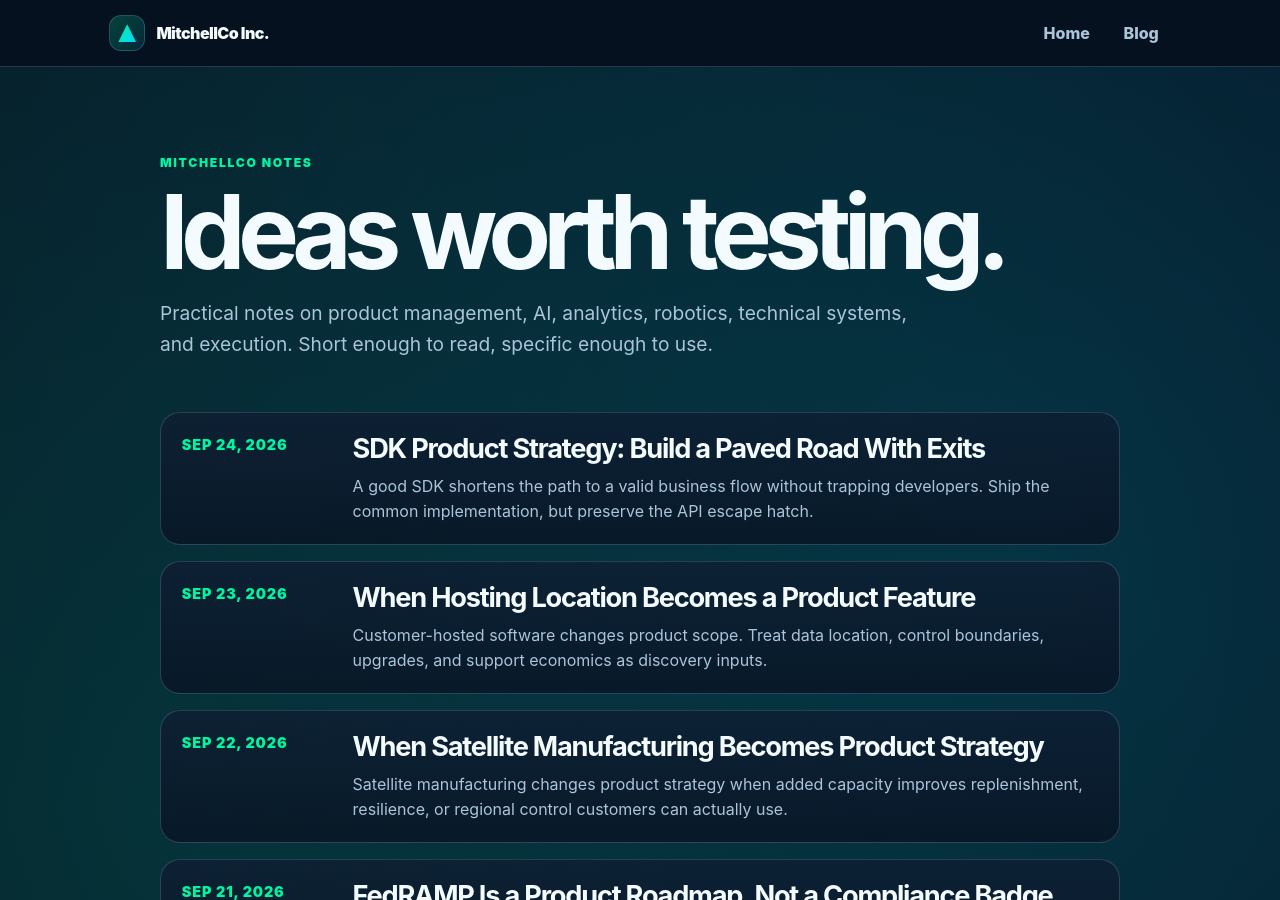
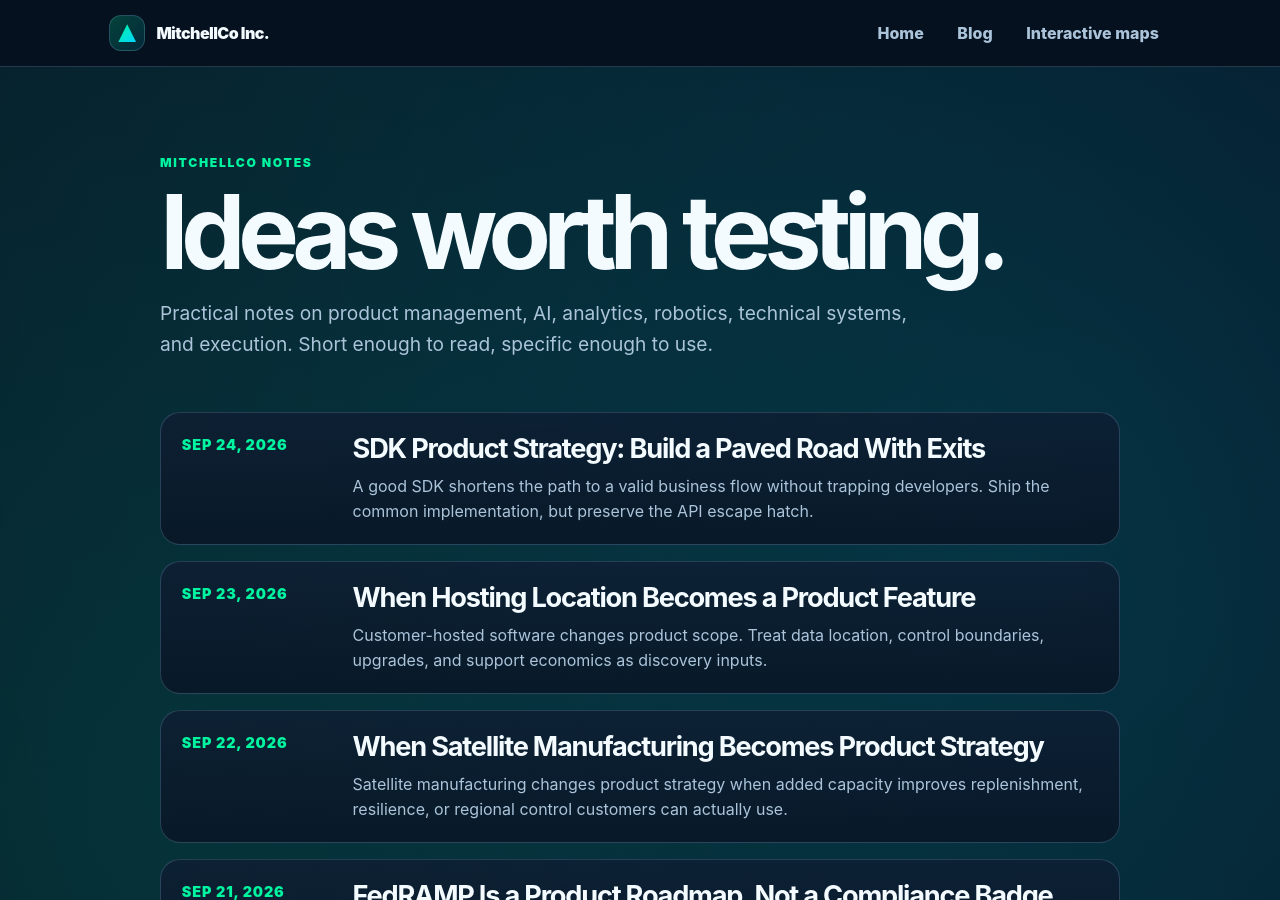
Before and after one commit to christophermitchell012/mitchellcoinc, a Jekyll site: the page built from blog/index.html, in a window 1280 px wide and 900 px high. Built offline with Jekyll 4.4.1, drawn with Linux system fonts in a browser that asks for light colours.

Commit message:
03 Link blog index and posts to interactive maps

```diff
--- a/_layouts/post.html
+++ b/_layouts/post.html
@@ -129,6 +129,7 @@
       <div class="nav-links">
         <a href="/">Home</a>
         <a href="/blog/">Blog</a>
+        <a href="https://christophermitchell012.github.io/maps/">Interactive maps</a>
       </div>
     </div>
   </nav>
--- a/blog/index.html
+++ b/blog/index.html
@@ -87,6 +87,7 @@ permalink: /blog/
       <div class="nav-links">
         <a href="/">Home</a>
         <a href="/blog/">Blog</a>
+        <a href="https://christophermitchell012.github.io/maps/">Interactive maps</a>
       </div>
     </div>
   </nav>
```
